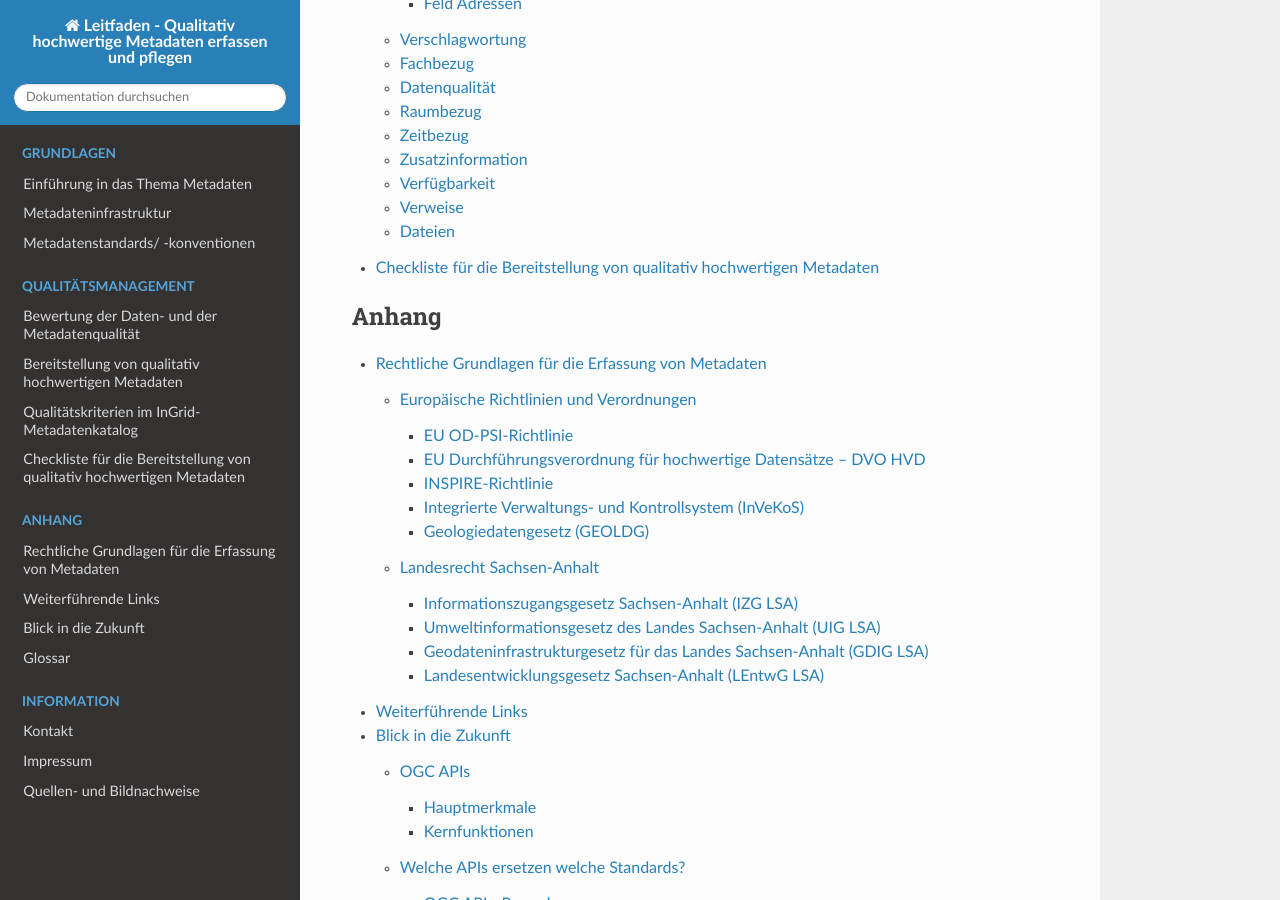
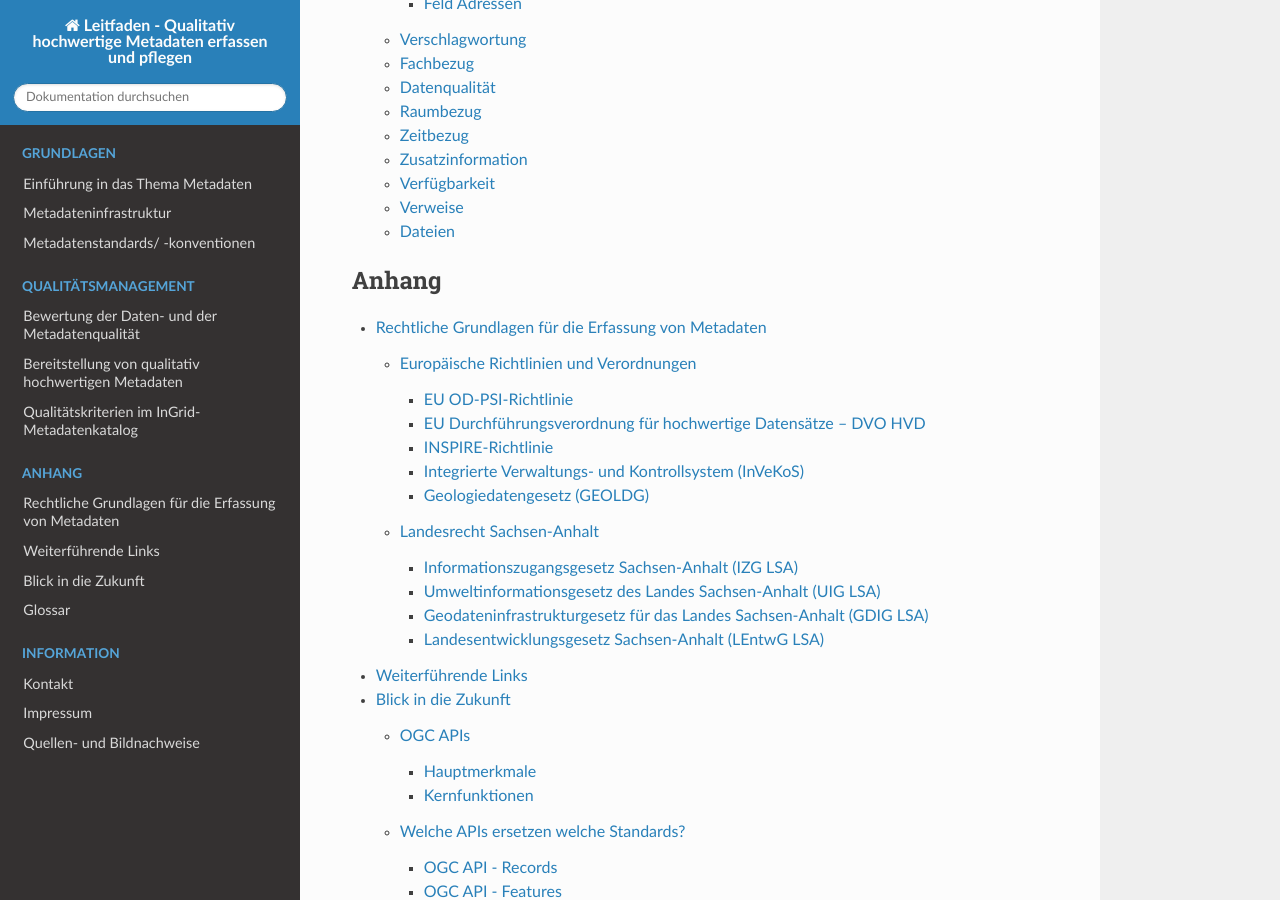
Before and after one commit to tomiwo/ingrid-mdk-st-high-quality-metadata, a Sphinx documentation site: the page built from docs/index.rst, in a window 1280 px wide and 900 px high, scrolled down 1444 px. Built offline with Sphinx 7.4.7 and the Read the Docs theme 3.1.0, drawn with Linux system fonts in a browser that asks for light colours.

Commit message:
Update index.rst

```diff
--- a/docs/index.rst
+++ b/docs/index.rst
@@ -41,7 +41,6 @@ Hinweis: Die Inhalte wurden teilweise mit künstlicher Intelligenz (KI) generier
    qualitaetsmanagement/bewertung.rst
    qualitaetsmanagement/bereitstellung.rst
    qualitaetsmanagement/metadatenschema-ige.rst
-   qualitaetsmanagement/checkliste.rst
 
 .. toctree::
    :maxdepth: 3
```
